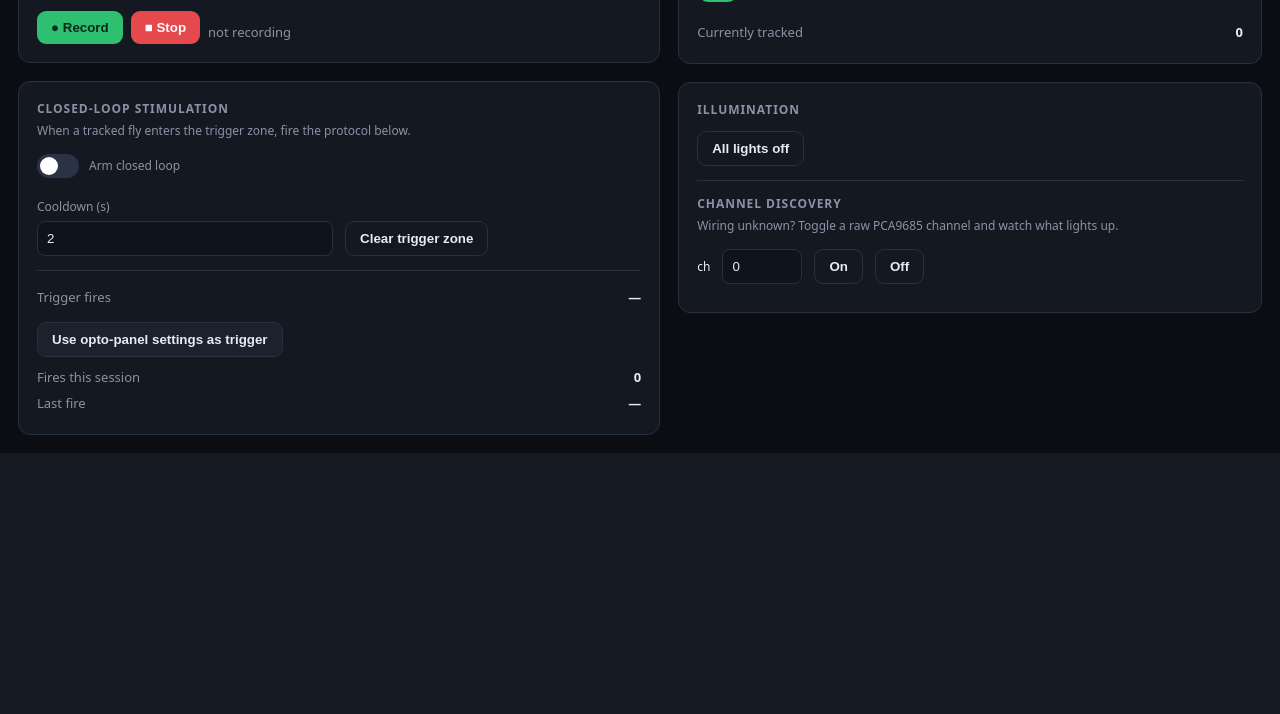
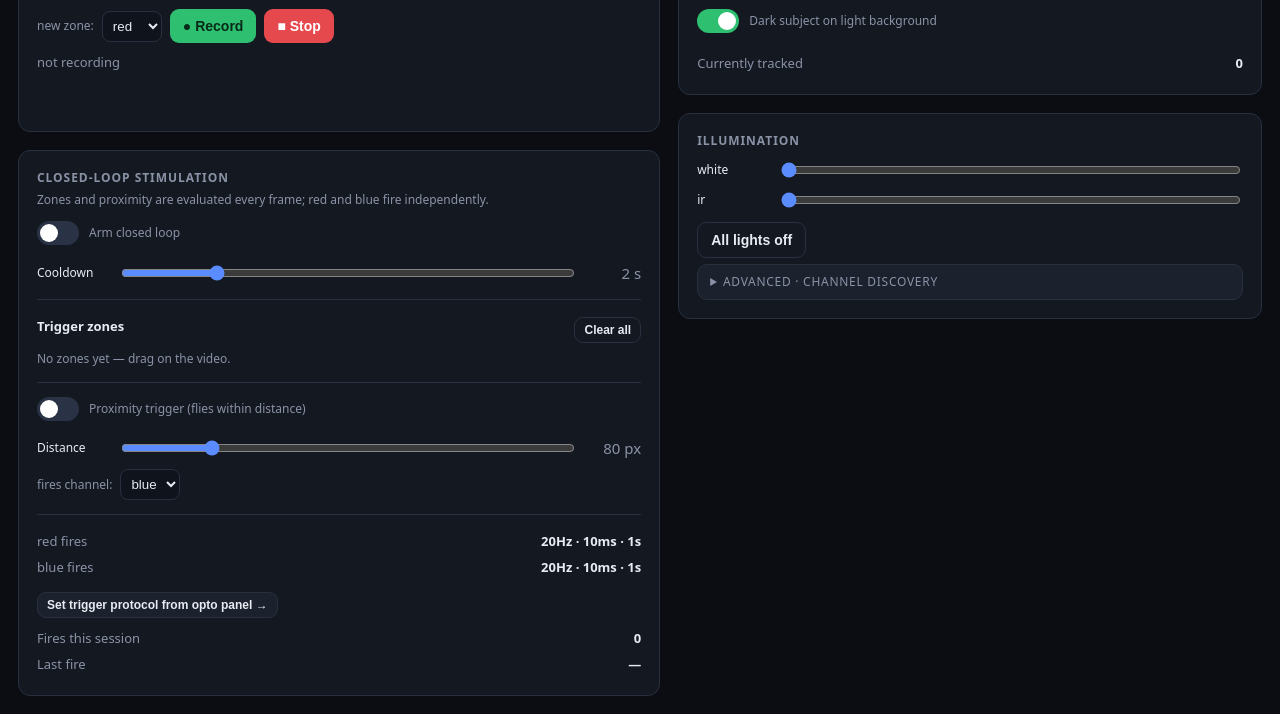
Before and after one commit to zacharymsmith/Pi-5-Modular-Behavior-Setup, a FastAPI app: page / in a window 1280 px wide. Shown: the part 602-1316 px from the top of the page. Before the commit the page ends 1055 px from the top, so only its background shows below. Run offline with FastAPI, Linux system fonts and the light colour scheme.

Commit message:
Update index.html

```diff
--- a/flybox/templates/index.html
+++ b/flybox/templates/index.html
@@ -7,46 +7,47 @@
 <style>
   :root{
     --bg:#0b0d12; --panel:#141821; --panel2:#1b212d; --line:#28303f;
-    --fg:#e8ebf2; --muted:#8a93a6; --accent:#5b8cff; --accent2:#8b5bff;
-    --green:#2fbf71; --amber:#f2a13d; --red:#e5484d; --radius:12px;
+    --fg:#e8ebf2; --muted:#8a93a6; --accent:#5b8cff; --green:#2fbf71;
+    --amber:#f2a13d; --red:#e5484d; --blue:#3aa0ff; --radius:12px;
   }
   *{box-sizing:border-box}
-  body{margin:0;font:15px/1.5 system-ui,-apple-system,sans-serif;background:
-       radial-gradient(1200px 600px at 70% -10%,#182034 0,var(--bg) 60%);color:var(--fg);min-height:100vh}
+  body{margin:0;font:15px/1.5 system-ui,-apple-system,sans-serif;color:var(--fg);
+       background:radial-gradient(1200px 600px at 70% -10%,#182034 0,var(--bg) 60%);min-height:100vh}
   header{display:flex;align-items:center;gap:14px;padding:14px 22px;border-bottom:1px solid var(--line);
          position:sticky;top:0;background:rgba(11,13,18,.85);backdrop-filter:blur(8px);z-index:5}
-  header h1{font-size:17px;margin:0;letter-spacing:.2px}
+  header h1{font-size:17px;margin:0}
   .chips{display:flex;gap:8px;margin-left:auto;flex-wrap:wrap}
   .chip{font-size:12px;color:var(--muted);background:var(--panel2);border:1px solid var(--line);
         padding:4px 10px;border-radius:999px}
-  .chip b{color:var(--fg);font-weight:600}
+  .chip b{color:var(--fg)}
   main{display:grid;grid-template-columns:minmax(420px,1.1fr) 1fr;gap:18px;padding:18px;max-width:1500px;margin:0 auto}
   @media(max-width:1000px){main{grid-template-columns:1fr}}
   .col{display:flex;flex-direction:column;gap:18px}
-  .card{background:var(--panel);border:1px solid var(--line);border-radius:var(--radius);padding:18px;
-        box-shadow:0 1px 0 rgba(255,255,255,.02) inset}
+  .card{background:var(--panel);border:1px solid var(--line);border-radius:var(--radius);padding:18px}
   .card h2{margin:0 0 4px;font-size:12px;text-transform:uppercase;letter-spacing:.08em;color:var(--muted)}
-  .card .sub{color:var(--muted);font-size:12px;margin:0 0 14px}
+  .card .sub{color:var(--muted);font-size:12px;margin:0 0 12px}
   .previewWrap{position:relative;width:100%;aspect-ratio:4/3;background:#000;border-radius:10px;overflow:hidden}
   #preview{width:100%;height:100%;object-fit:contain;display:block}
   #roiCanvas{position:absolute;inset:0;cursor:crosshair}
   .rowbtns{display:flex;gap:8px;flex-wrap:wrap;margin-top:12px;align-items:center}
-  button{cursor:pointer;border:1px solid var(--line);border-radius:9px;padding:9px 14px;font-weight:600;
-         color:var(--fg);background:var(--panel2);transition:.15s}
+  button{cursor:pointer;border:1px solid var(--line);border-radius:9px;padding:9px 13px;font-weight:600;
+         color:var(--fg);background:var(--panel2);transition:.15s;font-size:14px}
   button:hover{border-color:var(--accent)}
   button.primary{background:linear-gradient(180deg,var(--accent),#3f6fe0);border:0;color:#fff}
   button.green{background:var(--green);border:0;color:#062a17}
   button.red{background:var(--red);border:0;color:#fff}
   button.ghost{background:transparent}
+  button.sm{padding:5px 9px;font-size:12px}
   label{display:block;font-size:12px;color:var(--muted);margin:0 0 5px}
   input[type=number],select{width:100%;padding:9px;background:#0e131c;border:1px solid var(--line);
         border-radius:8px;color:var(--fg)}
-  .grid2{display:grid;grid-template-columns:1fr 1fr;gap:10px 12px}
+  .inline{display:flex;gap:8px;align-items:center}
+  .inline select,.inline input{width:auto}
   .grid3{display:grid;grid-template-columns:1fr 1fr 1fr;gap:10px 12px}
   .slider{display:flex;align-items:center;gap:12px;margin:10px 0}
-  .slider label{margin:0;width:64px;color:var(--fg)}
+  .slider label{margin:0;width:70px;color:var(--fg)}
   .slider input[type=range]{flex:1;accent-color:var(--accent)}
-  .slider .val{width:44px;text-align:right;color:var(--muted);font-variant-numeric:tabular-nums}
+  .slider .val{width:52px;text-align:right;color:var(--muted);font-variant-numeric:tabular-nums}
   .switch{display:inline-flex;align-items:center;gap:10px;cursor:pointer;user-select:none}
   .switch input{display:none}
   .track{width:42px;height:24px;background:#2a3346;border-radius:999px;position:relative;transition:.2s}
@@ -55,62 +56,93 @@
   .switch input:checked+.track .knob{left:21px}
   .statline{font-size:13px;color:var(--muted);margin-top:10px;min-height:18px}
   .statline.on{color:var(--green)}
+  .statline.warn{color:var(--amber)}
   .kv{display:flex;justify-content:space-between;font-size:13px;padding:3px 0;color:var(--muted)}
-  .kv b{color:var(--fg);font-weight:600}
-  small.hint{color:var(--muted);font-size:12px}
+  .kv b{color:var(--fg)}
   .divider{height:1px;background:var(--line);margin:14px 0}
   .badge{display:inline-block;width:8px;height:8px;border-radius:50%;background:#556;margin-right:6px}
   .badge.ok{background:var(--green)} .badge.mock{background:var(--amber)}
+  .tag{display:inline-block;padding:1px 7px;border-radius:6px;font-size:11px;font-weight:700}
+  .tag.red{background:rgba(229,72,77,.18);color:#ff8f92}
+  .tag.blue{background:rgba(58,160,255,.18);color:#8ccbff}
+  .zone{display:flex;align-items:center;justify-content:space-between;padding:6px 0;border-bottom:1px dashed var(--line);font-size:13px}
+  details{margin-top:6px;border:1px solid var(--line);border-radius:10px;padding:8px 12px;background:var(--panel2)}
+  details summary{cursor:pointer;color:var(--muted);font-size:12px;text-transform:uppercase;letter-spacing:.06em}
+  small.hint{color:var(--muted);font-size:12px}
 </style>
 </head>
 <body>
 <header>
   <h1>🪰 FlyBox Controller</h1>
   <div class="chips">
-    <span class="chip" id="chipCam">camera —</span>
+    <span class="chip" id="chipCam" title="">camera —</span>
     <span class="chip" id="chipPca">PCA9685 —</span>
     <span class="chip" id="chipFps">— fps</span>
   </div>
 </header>
 
 <main>
-  <!-- LEFT: camera + closed loop -->
+  <!-- LEFT -->
   <div class="col">
     <section class="card">
       <h2>Camera</h2>
-      <p class="sub">Drag on the video to set the closed-loop trigger zone.</p>
+      <p class="sub">Drag on the video to add a trigger zone for the selected channel.</p>
       <div class="previewWrap">
         <img id="preview" src="/stream.mjpg" alt="live preview">
         <canvas id="roiCanvas"></canvas>
       </div>
       <div class="rowbtns">
+        <span class="inline"><small class="hint">new zone:</small>
+          <select id="zoneChan" style="padding:6px"><option value="red">red</option><option value="blue">blue</option></select>
+        </span>
         <button class="green" onclick="rec(true)">● Record</button>
         <button class="red" onclick="rec(false)">■ Stop</button>
-        <span class="statline" id="recinfo">not recording</span>
       </div>
+      <div class="statline" id="recinfo">not recording</div>
+      <div class="statline warn" id="camMsg"></div>
+      <div class="rowbtns"><button class="ghost sm" id="camRetry" style="display:none" onclick="retryCam()">↻ Retry camera</button></div>
     </section>
 
     <section class="card">
       <h2>Closed-loop stimulation</h2>
-      <p class="sub">When a tracked fly enters the trigger zone, fire the protocol below.</p>
+      <p class="sub">Zones and proximity are evaluated every frame; red and blue fire independently.</p>
       <label class="switch"><input type="checkbox" id="loopEn" onchange="setLoop()">
         <span class="track"><span class="knob"></span></span> Arm closed loop</label>
-      <div class="grid2" style="margin-top:14px">
-        <div><label>Cooldown (s)</label><input id="cooldown" type="number" value="2" min="0" step="0.5" onchange="setLoop()"></div>
-        <div style="align-self:end"><button class="ghost" onclick="clearRoi()">Clear trigger zone</button></div>
+      <div class="slider" style="margin-top:12px">
+        <label>Cooldown</label><input id="cooldown" type="range" min="0" max="10" step="0.5" value="2" oninput="setLoop()">
+        <span class="val" id="cooldownVal">2 s</span>
       </div>
+
       <div class="divider"></div>
-      <div class="kv"><span>Trigger fires</span><b id="loopProto">—</b></div>
-      <div class="rowbtns"><button onclick="setLoopProtoFromOpto()">Use opto-panel settings as trigger</button></div>
+      <div class="kv"><span><b>Trigger zones</b></span><button class="ghost sm" onclick="clearZones()">Clear all</button></div>
+      <div id="zoneList"><small class="hint">No zones yet — drag on the video.</small></div>
+
+      <div class="divider"></div>
+      <label class="switch"><input type="checkbox" id="proxEn" onchange="setProx()">
+        <span class="track"><span class="knob"></span></span> Proximity trigger (flies within distance)</label>
+      <div class="slider" style="margin-top:10px">
+        <label>Distance</label><input id="proxDist" type="range" min="5" max="400" value="80" oninput="setProx()">
+        <span class="val" id="proxDistVal">80 px</span>
+      </div>
+      <div class="inline"><small class="hint">fires channel:</small>
+        <select id="proxChan" style="padding:6px" onchange="setProx()">
+          <option value="blue">blue</option><option value="red">red</option></select>
+      </div>
+
+      <div class="divider"></div>
+      <div class="kv"><span>red fires</span><b id="protoRed">—</b></div>
+      <div class="kv"><span>blue fires</span><b id="protoBlue">—</b></div>
+      <div class="rowbtns"><button class="sm" onclick="setTriggerProto()">Set trigger protocol from opto panel →</button></div>
       <div class="kv" style="margin-top:8px"><span>Fires this session</span><b id="loopFires">0</b></div>
       <div class="kv"><span>Last fire</span><b id="loopLast">—</b></div>
     </section>
   </div>
 
-  <!-- RIGHT: controls -->
+  <!-- RIGHT -->
   <div class="col">
     <section class="card">
       <h2>Optogenetics protocol</h2>
+      <p class="sub">Also the source for closed-loop trigger protocols (set per channel).</p>
       <label>Channel</label>
       <select id="channel"></select>
       <div class="grid3" style="margin-top:10px">
@@ -150,15 +182,16 @@
       <h2>Illumination</h2>
       <div id="lights"></div>
       <div class="rowbtns"><button class="ghost" onclick="lightsOff()">All lights off</button></div>
-      <div class="divider"></div>
-      <h2>Channel discovery</h2>
-      <p class="sub">Wiring unknown? Toggle a raw PCA9685 channel and watch what lights up.</p>
-      <div class="slider">
-        <label style="width:auto">ch</label>
-        <input id="rawch" type="number" value="0" min="0" max="15" style="width:80px">
-        <button class="ghost" onclick="raw(1)">On</button>
-        <button class="ghost" onclick="raw(0)">Off</button>
-      </div>
+
+      <details>
+        <summary>Advanced · channel discovery</summary>
+        <p class="sub" style="margin-top:10px">Toggle a raw PCA9685 channel to confirm what it drives, then update <code>config.py</code>.</p>
+        <div class="inline">
+          <span class="hint">ch</span><input id="rawch" type="number" value="0" min="0" max="15" style="width:80px">
+          <button class="ghost sm" onclick="raw(1)">On</button>
+          <button class="ghost sm" onclick="raw(0)">Off</button>
+        </div>
+      </details>
     </section>
   </div>
 </main>
@@ -168,75 +201,90 @@ const $=id=>document.getElementById(id);
 const post=(u,b)=>fetch(u,{method:'POST',headers:{'Content-Type':'application/json'},
                           body:b?JSON.stringify(b):null}).then(r=>r.json());
 
-// ---- opto ----
-function updateDuty(){const f=+$('freq').value,pw=+$('pw').value;
-  const d=f>0?(pw/(1000/f)*100):100;
+// opto
+function updateDuty(){const f=+$('freq').value,pw=+$('pw').value;const d=f>0?(pw/(1000/f)*100):100;
   $('duty').textContent='duty '+d.toFixed(0)+'%'+(d>100?' ⚠ pulse>period':'');}
 ['freq','pw'].forEach(id=>$(id).addEventListener('input',updateDuty));
 function protoObj(){return{frequency_hz:+$('freq').value,pulse_width_ms:+$('pw').value,
   train_duration_s:+$('train').value,rest_s:+$('rest').value,n_bursts:+$('reps').value,
   channel:$('channel').value,intensity:+$('intensity').value};}
-async function runOpto(){const r=await post('/api/opto/run',protoObj());
-  if(!r.ok)$('optoStat').textContent='⚠ '+r.error;}
+async function runOpto(){const r=await post('/api/opto/run',protoObj());if(!r.ok)$('optoStat').textContent='⚠ '+r.error;}
 function stopOpto(){post('/api/opto/stop');}
 
-// ---- tracking ----
-function setTrack(){
-  $('threshVal').textContent=$('thresh').value;
-  $('minareaVal').textContent=$('minarea').value;
+// tracking
+function setTrack(){$('threshVal').textContent=$('thresh').value;$('minareaVal').textContent=$('minarea').value;
   post('/api/track',{enabled:$('trackEn').checked,threshold:+$('thresh').value,
-    invert:$('invert').checked,min_area:+$('minarea').value});
-}
+    invert:$('invert').checked,min_area:+$('minarea').value});}
 
-// ---- illumination ----
+// illumination
 function setLight(n,v){post('/api/light',{name:n,level:v});}
 function lightsOff(){post('/api/light/off');}
 function raw(on){post('/api/light/raw',{channel:+$('rawch').value,level:on});}
 
-// ---- closed loop ----
-function setLoop(){post('/api/loop',{enabled:$('loopEn').checked,cooldown_s:+$('cooldown').value});}
-function clearRoi(){post('/api/loop/clear_roi');}
-function setLoopProtoFromOpto(){post('/api/loop/protocol',protoObj()).then(()=>refresh());}
+// closed loop
+function setLoop(){$('cooldownVal').textContent=$('cooldown').value+' s';
+  post('/api/loop',{enabled:$('loopEn').checked,cooldown_s:+$('cooldown').value});}
+function setProx(){$('proxDistVal').textContent=$('proxDist').value+' px';
+  post('/api/loop/proximity',{enabled:$('proxEn').checked,distance_px:+$('proxDist').value,channel:$('proxChan').value});}
+function clearZones(){post('/api/loop/zones/clear').then(refresh);}
+function removeZone(id){post('/api/loop/zone/remove',{id}).then(refresh);}
+function setTriggerProto(){post('/api/loop/protocol',protoObj()).then(refresh);}
 async function rec(on){const r=await post(on?'/api/record/start':'/api/record/stop');
   $('recinfo').textContent=on?('recording → '+(r.path||'')):('saved '+(r.path||''));
   $('recinfo').className='statline'+(on?' on':'');}
+function retryCam(){post('/api/camera/retry').then(refresh);}
 
-// ---- ROI drag on the preview ----
+// ROI drag -> add a zone for the selected channel
 const cv=$('roiCanvas'),ctx=cv.getContext('2d');let drag=null;
 function fit(){const r=$('preview').getBoundingClientRect();cv.width=r.width;cv.height=r.height;}
 window.addEventListener('resize',fit);
 function pos(e){const r=cv.getBoundingClientRect();return{x:e.clientX-r.left,y:e.clientY-r.top};}
 cv.addEventListener('mousedown',e=>{fit();drag=pos(e);});
 cv.addEventListener('mousemove',e=>{if(!drag)return;const p=pos(e);
-  ctx.clearRect(0,0,cv.width,cv.height);ctx.strokeStyle='#f2a13d';ctx.lineWidth=2;
+  ctx.clearRect(0,0,cv.width,cv.height);
+  ctx.strokeStyle=$('zoneChan').value==='red'?'#e5484d':'#3aa0ff';ctx.lineWidth=2;
   ctx.strokeRect(drag.x,drag.y,p.x-drag.x,p.y-drag.y);});
 cv.addEventListener('mouseup',e=>{if(!drag)return;const p=pos(e);
-  const nx1=drag.x/cv.width,ny1=drag.y/cv.height,nx2=p.x/cv.width,ny2=p.y/cv.height;
-  drag=null;setTimeout(()=>ctx.clearRect(0,0,cv.width,cv.height),400);
+  const nx1=drag.x/cv.width,ny1=drag.y/cv.height,nx2=p.x/cv.width,ny2=p.y/cv.height;drag=null;
+  setTimeout(()=>ctx.clearRect(0,0,cv.width,cv.height),400);
   if(Math.abs(nx2-nx1)>0.02&&Math.abs(ny2-ny1)>0.02)
-    post('/api/loop/roi',{nx1,ny1,nx2,ny2}).then(()=>refresh());});
+    post('/api/loop/zone',{nx1,ny1,nx2,ny2,channel:$('zoneChan').value}).then(refresh);});
 
-// ---- status polling ----
+// status
 let built=false;
+function proto1(p){return `${p.frequency_hz}Hz · ${p.pulse_width_ms}ms · ${p.train_duration_s}s`;}
 async function refresh(){
   let s;try{s=await fetch('/api/status').then(r=>r.json());}catch(e){return;}
   const badge=ok=>`<span class="badge ${ok?'ok':'mock'}"></span>`;
   $('chipCam').innerHTML=badge(s.camera.hw)+'camera <b>'+(s.camera.hw?'live':'mock')+'</b>';
+  $('chipCam').title=s.camera.message||'';
   $('chipPca').innerHTML=badge(s.opto.hw)+'PCA9685 <b>'+(s.opto.hw?'linked':'mock')+'</b>';
   $('chipFps').innerHTML='<b>'+(s.camera.fps||0)+'</b> fps';
+  $('camMsg').textContent=s.camera.hw?'':s.camera.message;
+  $('camRetry').style.display=s.camera.hw?'none':'inline-block';
   $('optoStat').textContent=s.opto.running?('● '+s.opto.message):s.opto.message;
   $('optoStat').className='statline'+(s.opto.running?' on':'');
   $('trackCount').textContent=s.tracker.count;
   $('loopFires').textContent=s.loop.fires;
   $('loopLast').textContent=s.loop.last_event;
-  const p=s.loop.protocol;
-  $('loopProto').textContent=`${p.channel} · ${p.frequency_hz}Hz · ${p.pulse_width_ms}ms · ${p.train_duration_s}s`;
+  $('protoRed').textContent=proto1(s.loop.protocols.red);
+  $('protoBlue').textContent=proto1(s.loop.protocols.blue);
+  // zones list
+  const zl=$('zoneList');
+  zl.innerHTML=s.loop.zones.length?s.loop.zones.map(z=>
+    `<div class="zone"><span><span class="tag ${z.channel}">${z.channel}</span> zone #${z.id}</span>
+     <button class="ghost sm" onclick="removeZone(${z.id})">remove</button></div>`).join(''):
+    '<small class="hint">No zones yet — drag on the video.</small>';
   if(!built){
     $('channel').innerHTML=s.opto_channels.map(c=>`<option>${c}</option>`).join('');
     $('lights').innerHTML=s.light_names.map(n=>`
       <div class="slider"><label>${n}</label>
-      <input type="range" min="0" max="1" step="0.01" value="0" oninput="setLight('${n}',this.value)">
-      </div>`).join('');
+      <input type="range" min="0" max="1" step="0.01" value="0" oninput="setLight('${n}',this.value)"></div>`).join('');
+    // reflect server proximity/cooldown once
+    $('cooldown').value=s.loop.cooldown_s;$('cooldownVal').textContent=s.loop.cooldown_s+' s';
+    $('proxEn').checked=s.loop.proximity.enabled;
+    $('proxDist').value=s.loop.proximity.distance_px;$('proxDistVal').textContent=s.loop.proximity.distance_px+' px';
+    $('proxChan').value=s.loop.proximity.channel;
     fit();built=true;
   }
 }
```
